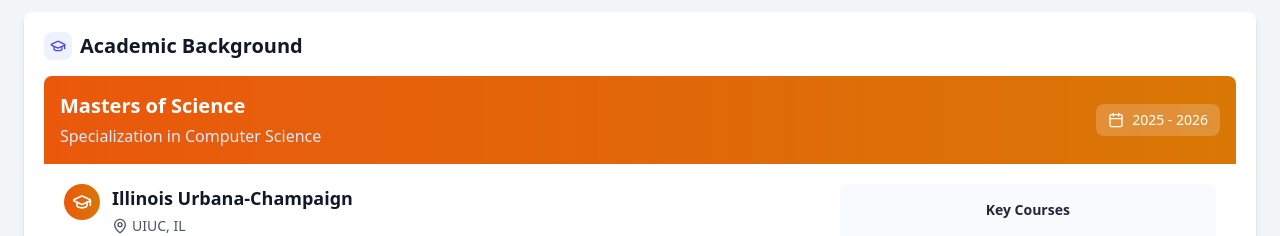
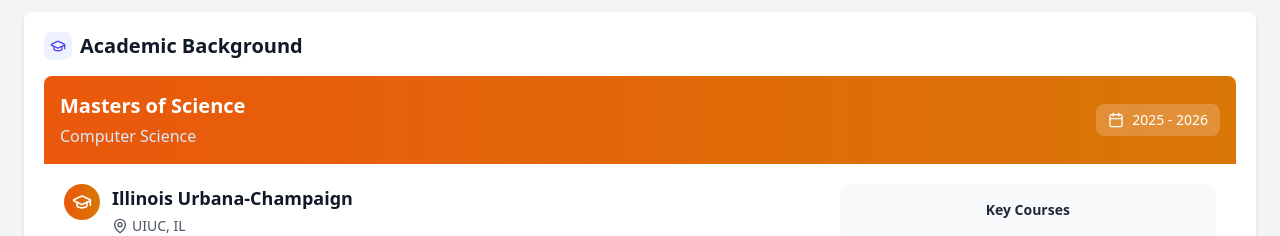
Before and after one commit to levisstrauss/portfolio, a Next.js app: page / in a window 1280 px wide. Shown: the part 4140-4376 px from the top of the page. Built offline with nearby package versions, Linux system fonts and the light colour scheme.

Commit message:
fixed text

```diff
--- a/app/(pages)/education/education-card.tsx
+++ b/app/(pages)/education/education-card.tsx
@@ -51,7 +51,7 @@
                     <div className="flex flex-col md:flex-row md:items-center md:justify-between">
                         <div>
                             <h3 className="text-xl font-bold">{education.degree}</h3>
-                            <p className="text-blue-100 mt-1">Specialization in {education.specialization}</p>
+                            <p className="text-blue-100 mt-1">{education.specialization}</p>
                         </div>
                         <div className="bg-white/20 rounded-lg px-3 py-1.5 mt-3 md:mt-0 backdrop-blur-sm">
                             <div className="flex items-center gap-2">
```
